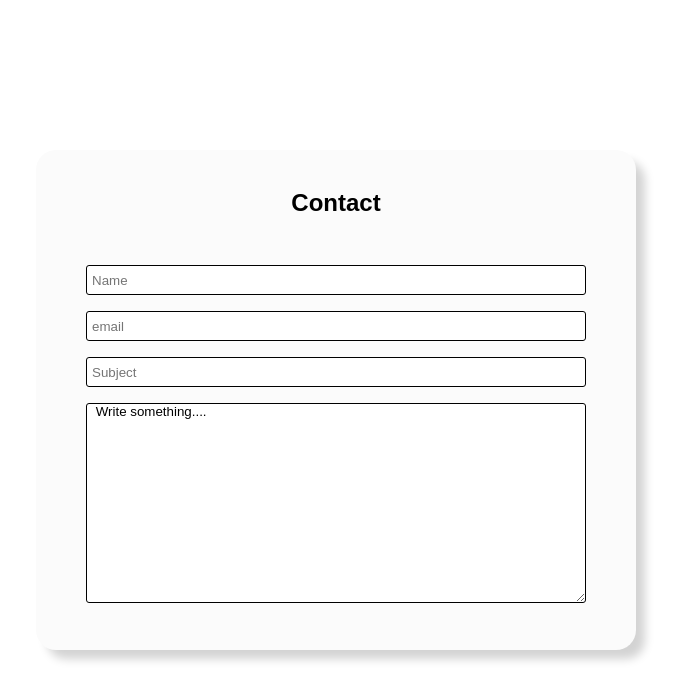
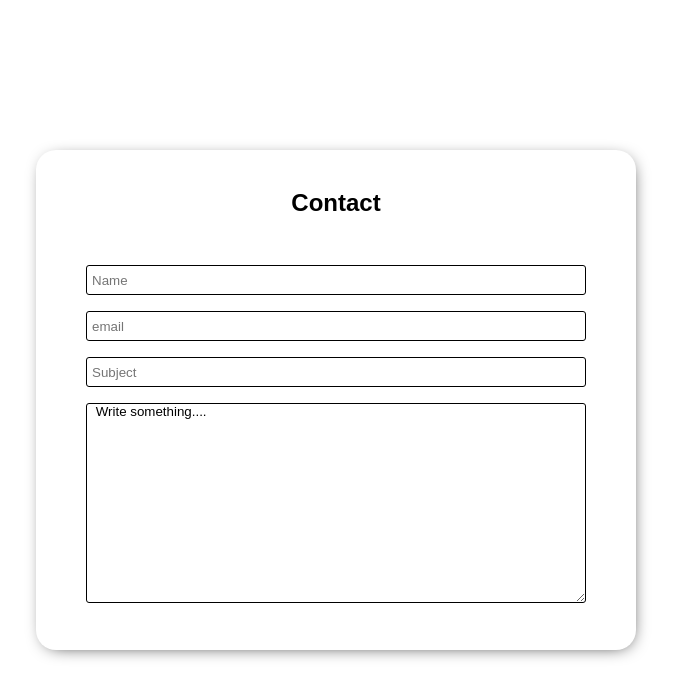
Before and after one commit to sandeep-123456/My-City-Shops, a plain HTML site: page Contact.html in a window 1280 px wide. Shown: the whole page, without its empty margins (304-983 px from the left). Drawn offline with Linux system fonts and the light colour scheme.

Commit message:
contact form changes

```diff
--- a/css/style.css
+++ b/css/style.css
@@ -263,13 +263,11 @@ form.contact {
     display: flex;
     flex-direction: column;
     align-items: center;
-    background-color: #fbfbfb;
+    background-color: rgb(255 255 255);
     height: 500px;
     justify-content: center;
     border-radius: 20px;
-    justify-content: center;
-    border-radius: 20px;
-    box-shadow: 10px 10px 10px -1px lightgrey;
+    box-shadow: black 2px 3px 18px -8px;
 
 }
 input.same-area {
```
